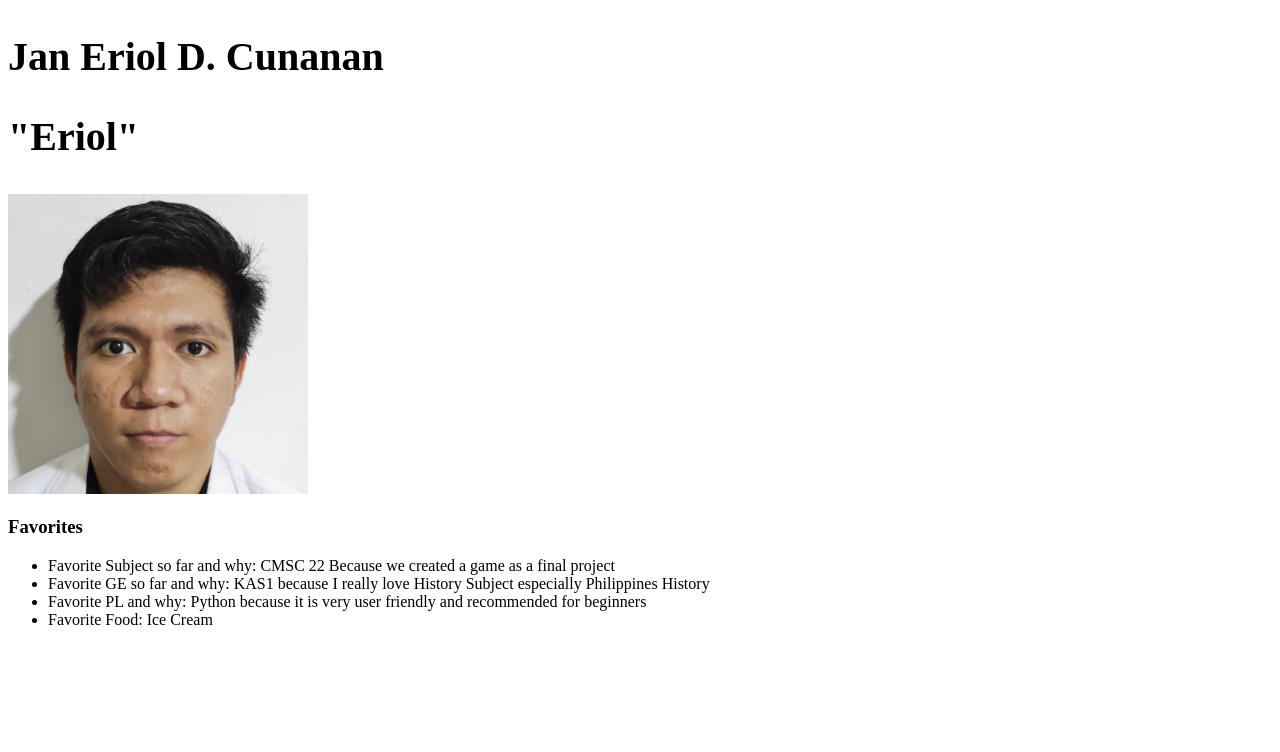
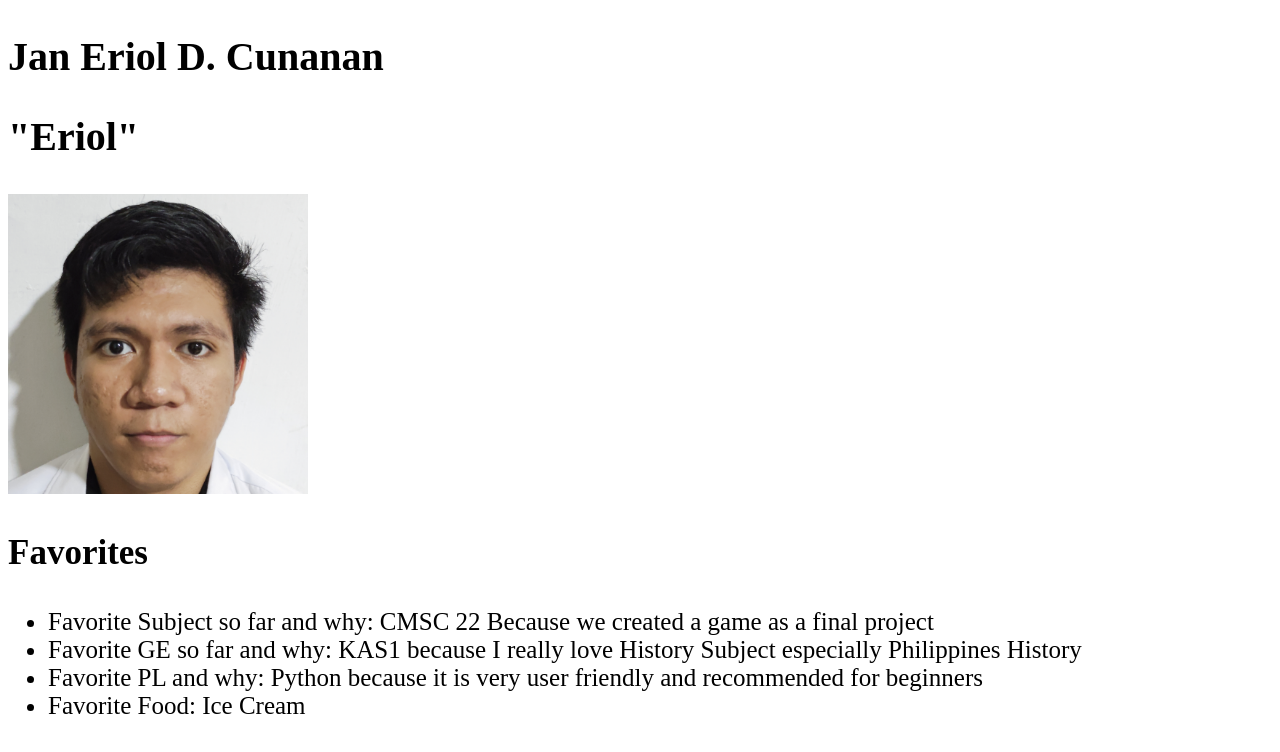
Before and after one commit to EriolCunanan/EriolCunanan.github.io, a plain HTML site: page index.html in a window 1280 px wide. Drawn offline with Linux system fonts and the light colour scheme.

Commit message:
ui: changes in the ui of the added information in index.html

```diff
--- a/index.css
+++ b/index.css
@@ -7,3 +7,12 @@
    width: 300px;
    height: 300px;
 }
+
+
+#favorites {
+    font-size: 35px;
+}
+
+.favorites {
+    font-size: 25px;
+}
--- a/index.html
+++ b/index.html
@@ -15,8 +15,10 @@
         <h2 class="Name"> "Eriol"</h2>
         <img id="photo", src="ID Picture.png", alt="Picture">
 
-        <h3> Favorites </h3>
-        <ul>
+        <!-- Branch favorites -->
+        <!-- Favorite Subject, GE, PL, and Food-->
+        <h3 id="favorites"> Favorites </h3>
+        <ul class="favorites">
             <li> Favorite Subject so far and why: CMSC 22 Because we created a game as a final project</li>
             <li> Favorite GE so far and why: KAS1 because I really love History Subject especially Philippines History</li>
             <li> Favorite PL and why: Python because it is very user friendly and recommended for beginners</li>
```
